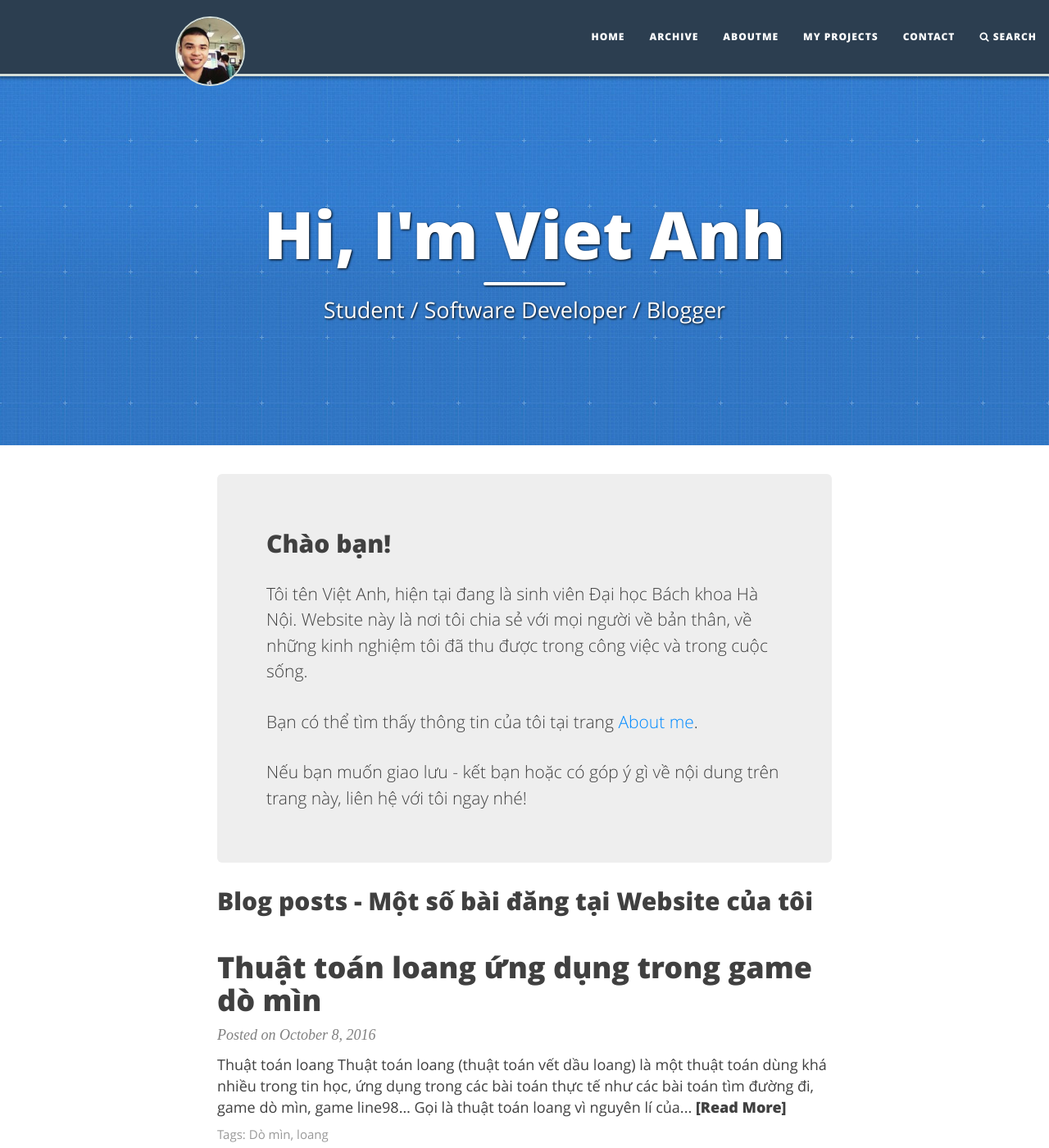
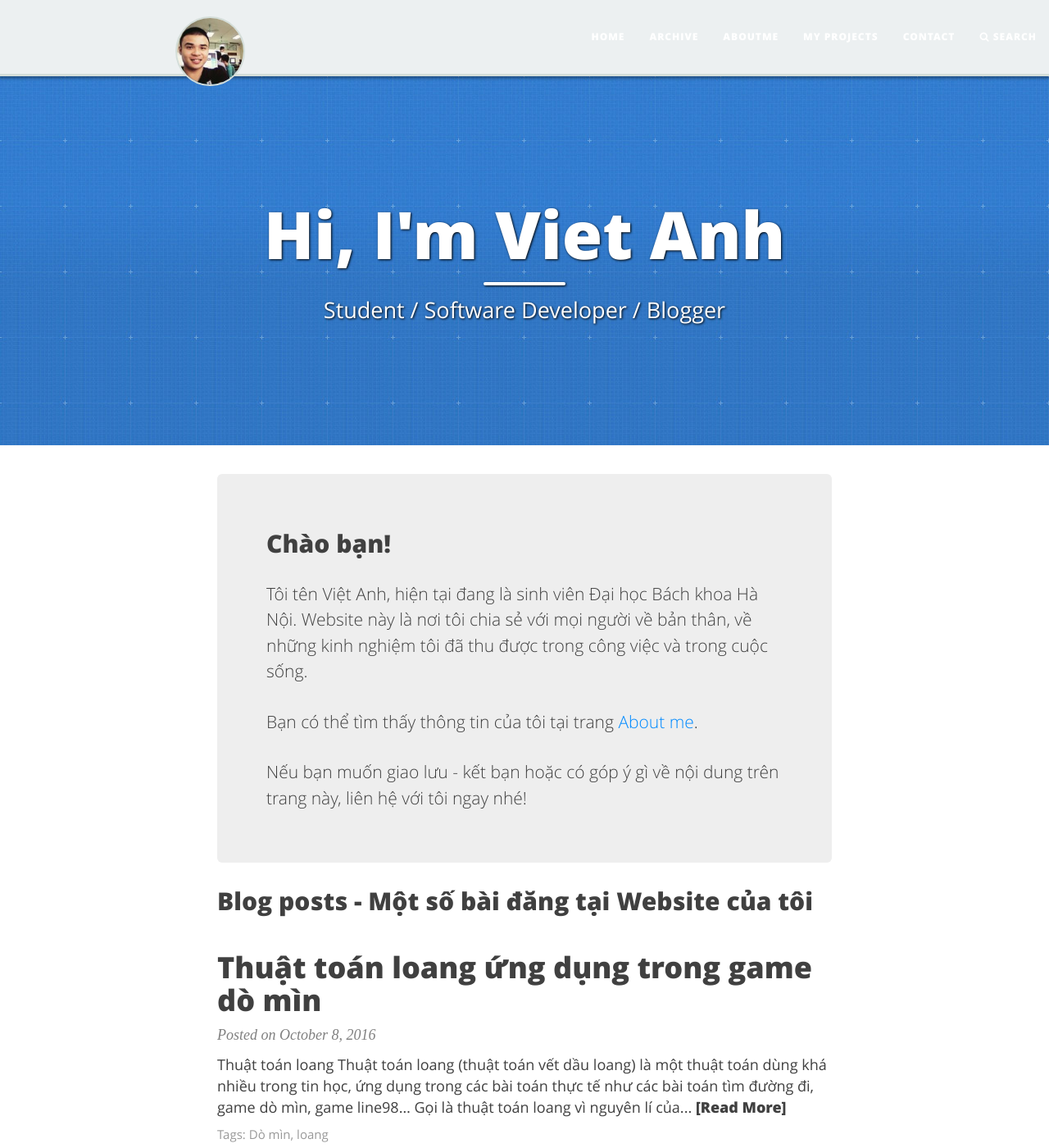
Before and after one commit to diglink/vietanhdev.github.io, a Jekyll site: the page built from index.html, in a window 1280 px wide and 1400 px high. Shown: the whole window at 82% size. Built offline with Jekyll 4.4.1, drawn with Linux system fonts in a browser that asks for light colours; the list of posts is cut into pages by our own code.

Commit message:
change color nav bar

```diff
--- a/css/main.css
+++ b/css/main.css
@@ -106,7 +106,7 @@ img {
 /* --- Navbar --- */
 
 .navbar-custom {
-  background: #2C3E50;
+  background: #ECF0F1;
   font-family: 'Open Sans', 'Helvetica Neue', Helvetica, Arial, sans-serif;
   border-bottom: 3px solid #D4DED9;
   -webkit-box-shadow: 0px 2px 3px 1px rgba(0,0,0,0.32);
```
